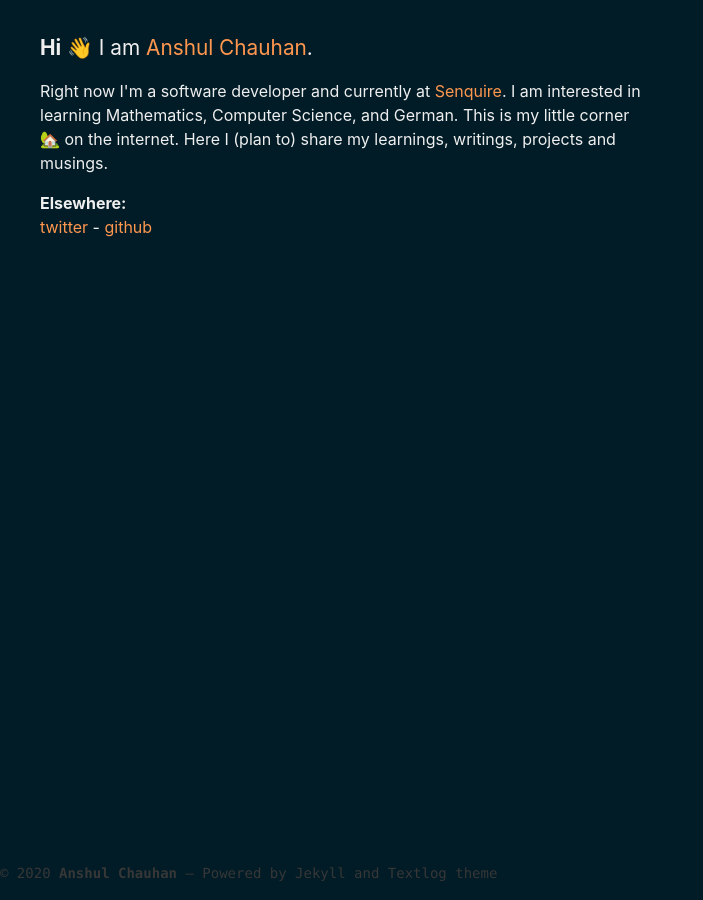
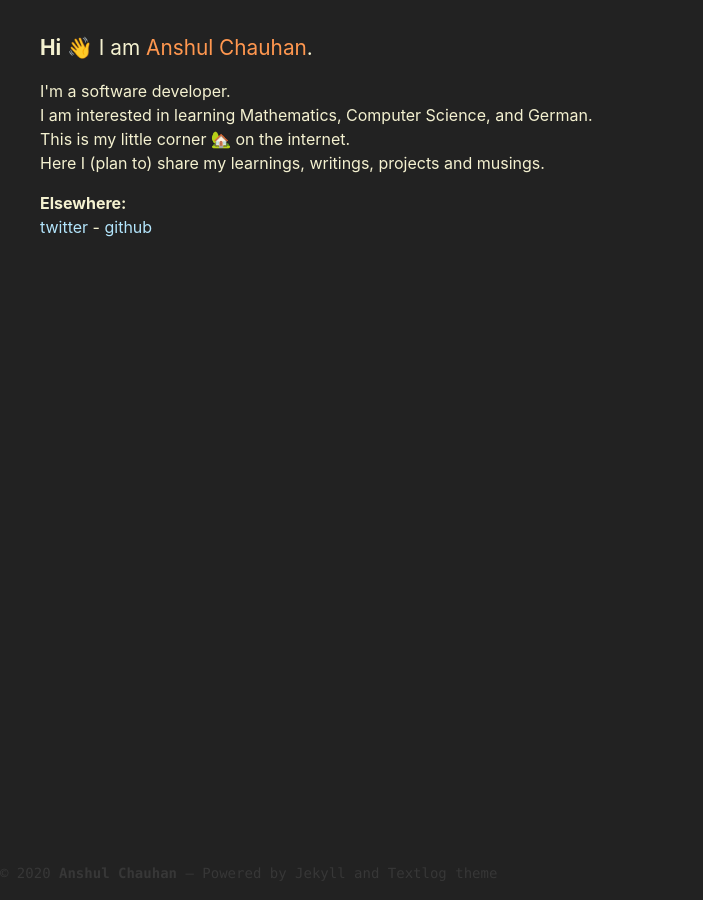
Before and after one commit to anshulxyz/anshulxyz.github.io, a Jekyll site: the page built from index.html, in a window 1280 px wide. Shown: the whole page, without its empty margins (0-703 px from the left). Built offline with Jekyll 4.4.1, drawn with Linux system fonts in a browser that asks for light colours.

Commit message:
Update background color

```diff
--- a/_includes/intro.html
+++ b/_includes/intro.html
@@ -2,9 +2,9 @@
   <b>Hi</b> 👋 I am <span class="intro-name">Anshul Chauhan</span>.
 </p>
 <p class="site-intro">
-  Right now I'm a software developer and currently at <a href="https://www.senquire.com">Senquire</a>.
-  I am interested in learning Mathematics, Computer Science, and German.
-  This is my little corner 🏡 on the internet.
+  I'm a software developer.<br/>
+  I am interested in learning Mathematics, Computer Science, and German.<br/>
+  This is my little corner 🏡 on the internet.<br/>
   Here I (plan to) share my learnings, writings, projects and musings.
 </p>
 <p class="site-intro" style="margin-block-end: 0;">
--- a/css/main.scss
+++ b/css/main.scss
@@ -18,9 +18,9 @@ $max-width:        48rem;
 $intro-width:      calc(48rem - 10rem);
 
 $orange:           #FF974F;
-$text-color:       #EFEFEF;
-$background-color: #011C26;
-$link-color:       #FF974F;
+$text-color:       #F4F1D0;
+$background-color: #222;
+$link-color:       #B3E5FC;
 
 
 $grey-color:       #aaa;
```
